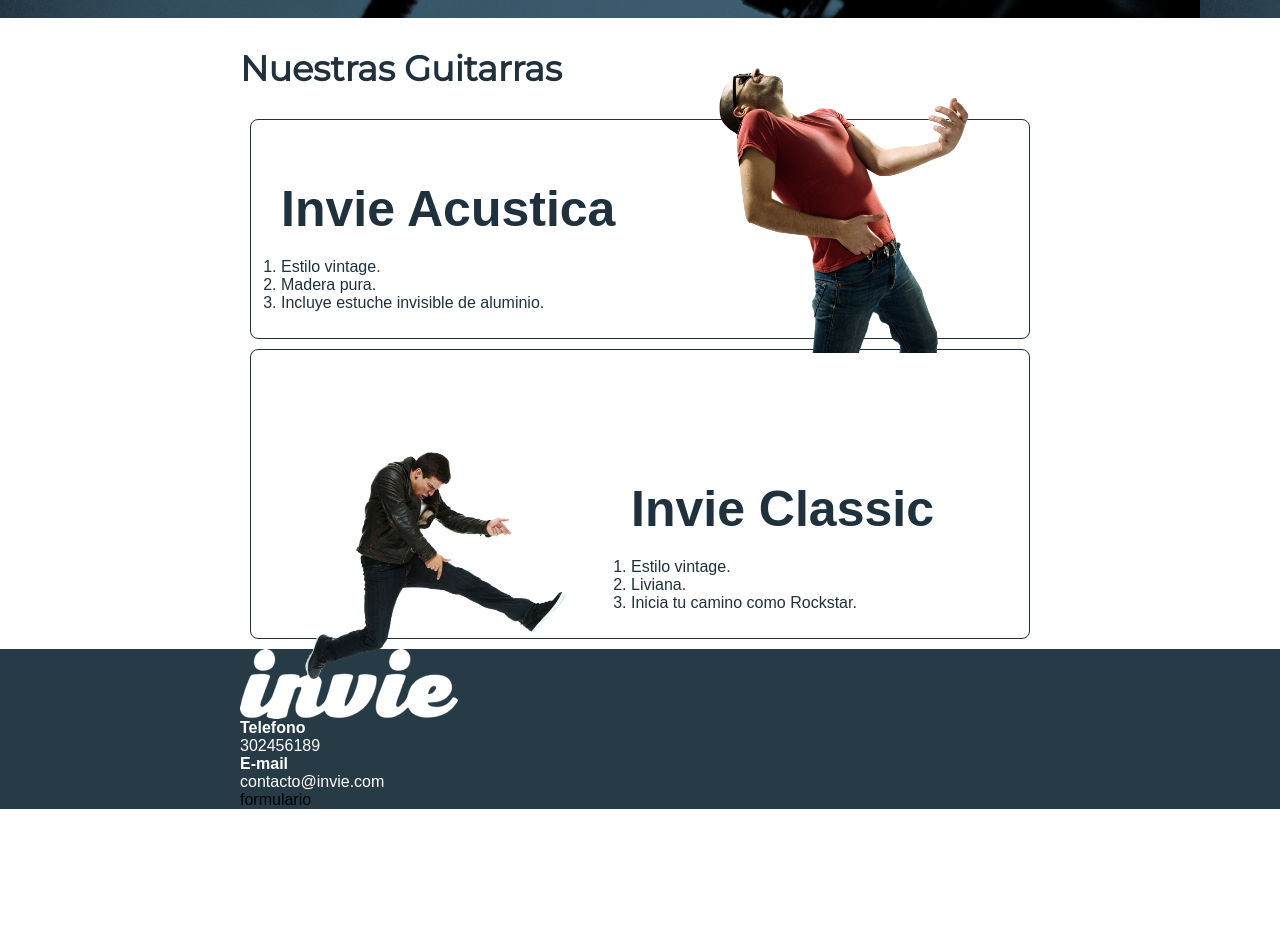
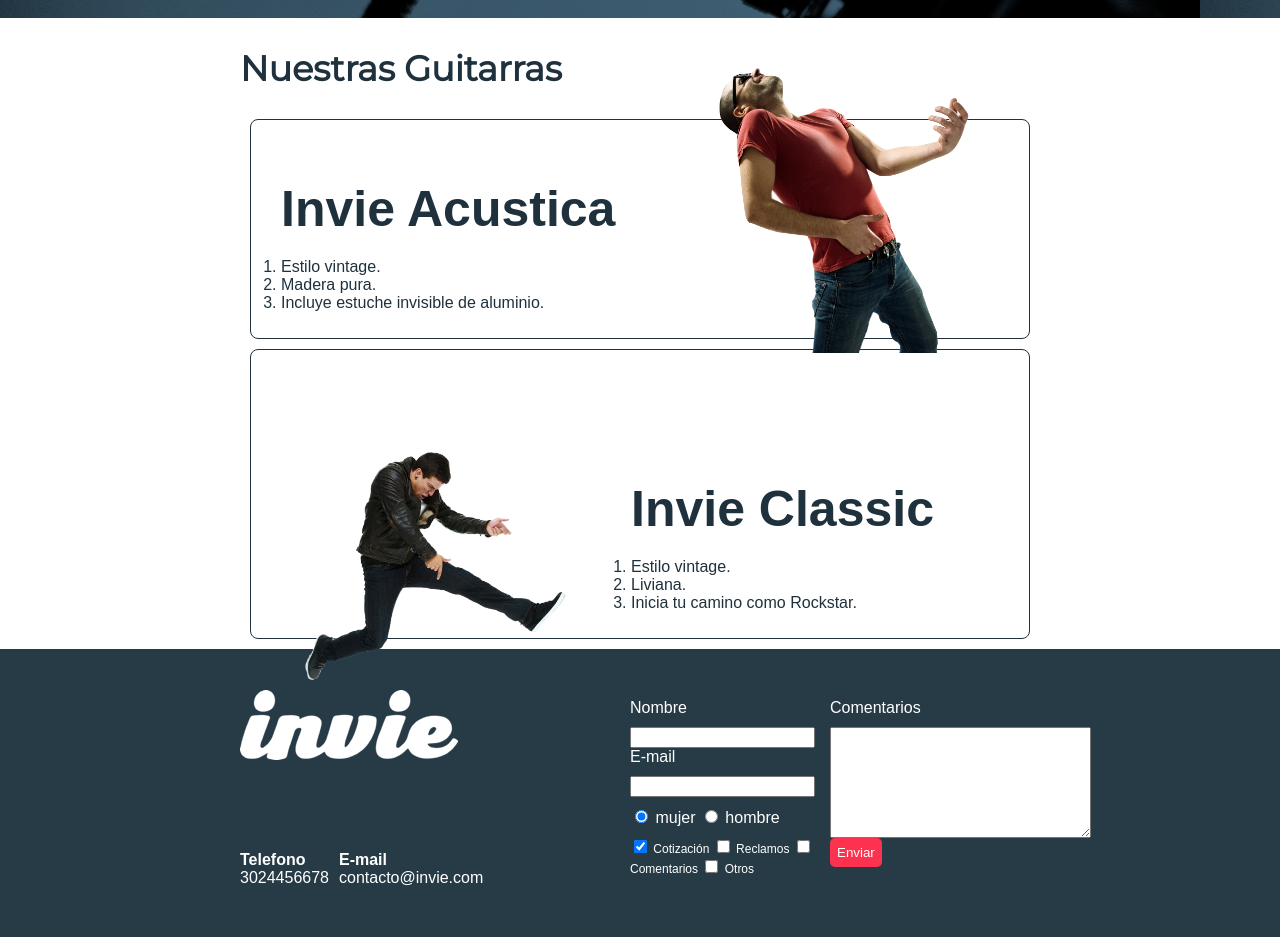
Before and after one commit to juliocesartic/InviePage, a plain HTML site: page index.html in a window 1280 px wide. Shown: the part 425-1362 px from the top of the page. Before the commit the page ends 1234 px from the top, so only its background shows below. Drawn offline with Linux system fonts and the light colour scheme; a web font is replaced by a local one.

Commit message:
Footer Pagina web con flex

```diff
--- a/css/invie.css
+++ b/css/invie.css
@@ -13,8 +13,8 @@ body{
   margin: 0;
 }
 
-button{
-  border-radius: 8px;
+.button{
+  border-radius: 5px;
   border: none;
   background: #FD324E;
   color: white;
@@ -132,8 +132,51 @@ button{
 .contacto a {
   color: white;
   text-decoration: none;
+  margin: 10px 10px 10px 0;
 }
 
+.footer .contenedor{
+  display: flex;
+  justify-content: space-between;
+}
+
+.contacto{
+  display: flex;
+  width: 300px;
+  flex-wrap: wrap;
+  align-items: center;
+}
+.formulario{
+  display: flex;
+  width: 400px;
+  color: white;
+  padding: 50px 10px;
+
+}
+
+.col1, .col2{
+  display: flex;
+  flex-direction: column;
+}
+.col2{
+  align-items: flex-start;
+}
+
+.col1{
+  margin-right: 15px;
+}
+
+.intereses label{
+  font-size: 12px;
+}
+
+.formulario label, .sexo, .intereses{
+  margin-bottom: 10px;
+}
+
+.sexo{
+  margin-top: 10px;
+}
 
 
 
--- a/index.html
+++ b/index.html
@@ -32,7 +32,7 @@
         <!--resumen -->
        <h3 class="title-a">Sé la estrella de rock que siempre quisiste ser</h3>
         <!--boton -->
-        <button type="button" name="button" class="boton">Conoce mas</button>
+        <button class="button" type="button" name="button" class="boton">Conoce mas</button>
       </div>
     </section>
     <section id="guitarras" class="guitarras contenedor"><!--guitarra -->
@@ -73,16 +73,47 @@
     <footer class="footer">
 
       <div class="contenedor">
-
         <div class="contacto">
-          <img src="images/invie-white.png" alt="logotipo blanco">
-          <a href="tel:+57302456189"><strong>Telefono</strong> <span>302456189</span></a>
+          <img src="images/invie-white.png" alt="logotipo blanco"/>
+          <a href="tel:+573024456678"><strong>Telefono</strong> <span>3024456678</span></a>
           <a href="mailto:contacto@invie.com"><strong>E-mail</strong> <span>contacto@invie.com</span></a>
         </div>
+        <form class="formulario">
+          <div class="col1">
+            <label for="nombre">Nombre</label>
+            <input type="text" required id="nombre" name="nombre"/>
+            <label for="email">E-mail</label>
+            <input type="email" required id="email" name="email"/>
+            <div class="sexo">
+              <label for="mujer">
+                <input type="radio" id="mujer" checked="" name="sexo" value="mujer"> mujer
+              </label>
+              <label for="hombre">
+                <input type="radio" id="hombre" name="sexo" value="hombre"> hombre
+              </label>
+            </div>
+            <div class="intereses">
+              <label for="cotizacion">
+                <input type="checkbox" checked id="cotizacion" name="intereses" value="cotizacion"> Cotización
+              </label>
+              <label for="reclamos">
+                <input type="checkbox" id="reclamos" name="intereses" value="reclamos"> Reclamos
+              </label>
+              <label for="comentarios">
+                <input type="checkbox" id="comentarios" name="intereses" value="comantarios"> Comentarios
+              </label>
+              <label for="otros">
+                <input type="checkbox" id="otros" name="intereses" value="otros"> Otros
+              </label>
+            </div>
+          </div>
 
-        <div class="">
-          formulario
-        </div>
+          <div class="col2">
+            <label for="comentarios">Comentarios</label>
+            <textarea name="comantarios" id="comentarios" cols="30" rows="7"></textarea>
+            <input class="button" type="submit" value="Enviar"/>
+          </div>
+        </form>
       </div>
 
     </footer>
```
